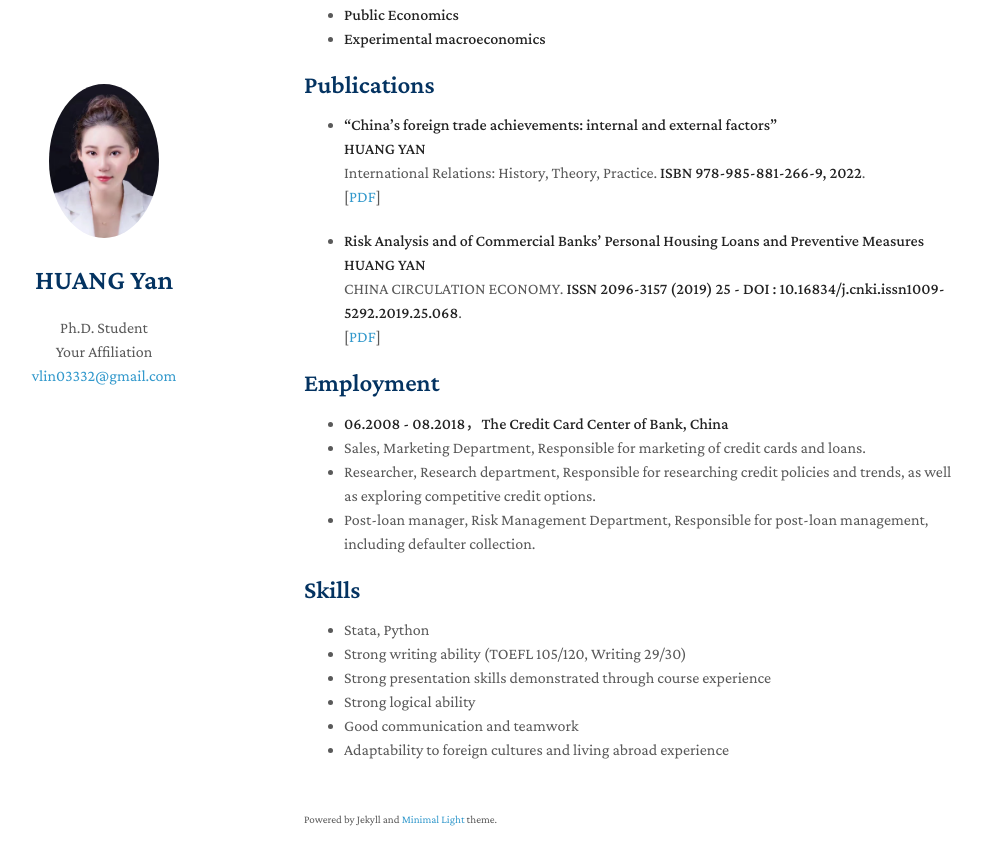
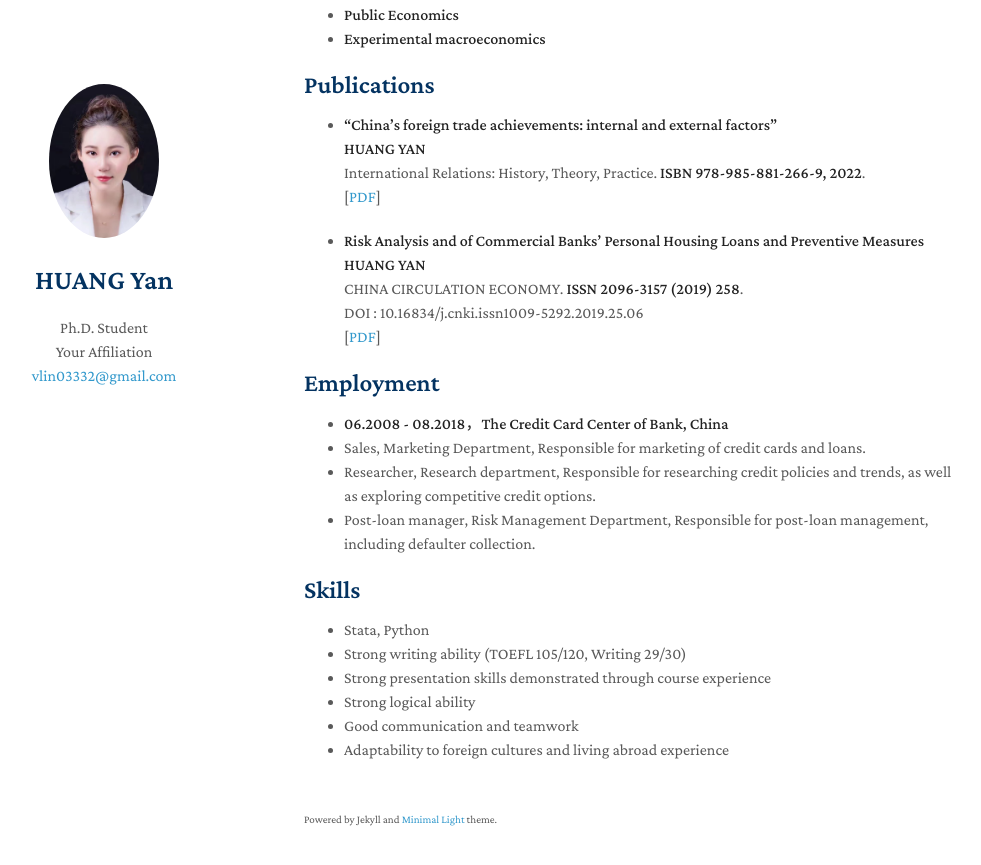
Before and after one commit to huangyan211/HuangYan, a Jekyll site: the page built from index.md, in a window 1280 px wide and 900 px high, scrolled down 906 px. Shown: the top 865 px of the window, without its empty margins (166-1147 px from the left). Built offline with Jekyll 4.4.1, drawn with Linux system fonts in a browser that asks for light colours; nearby versions of some CDN libraries; a style sheet for code colours, icons or effects is not loaded; our own code applies the rules of GitHub Pages for plain Markdown files.

Commit message:
Update index.md

```diff
--- a/index.md
+++ b/index.md
@@ -37,15 +37,17 @@ University of Chinese Academy of Social Sciences, Beijing, China**
   <br>
   International Relations: History, Theory, Practice. **ISBN 978-985-881-266-9, 2022**.
   <br>
-  [[PDF](https://arxiv.org/pdf/2002.10211.pdf)]
+  [[PDF](https://elib.bsu.by/bitstream/123456789/278697/1/338-341.pdf)]
 
 - **Risk Analysis and of Commercial Banks' Personal Housing Loans and Preventive Measures**
   <br>
   **HUANG YAN**
   <br>
-  CHINA CIRCULATION ECONOMY. **ISSN 2096-3157 (2019) 25 - DOI : 10.16834/j.cnki.issn1009-5292.2019.25.068**.
+  CHINA CIRCULATION ECONOMY. **ISSN 2096-3157 (2019) 258**.
   <br>
-  [[PDF]([http://papers.nips.cc/paper/9216-learning-to-self-train-for-semi-supervised-few-shot-classification.pdf](https://elib.bsu.by/bitstream/123456789/278697/1/338-341.pdf))]
+  DOI : 10.16834/j.cnki.issn1009-5292.2019.25.06
+  <br>
+  [[PDF](https://kns.cnki.net/kcms/detail/detail.aspx?doi=10.16834/j.cnki.issn1009-5292.2019.25.068)]
 
 ## Employment
 - **06.2008 - 08.2018，The Credit Card Center of Bank, China**
```
